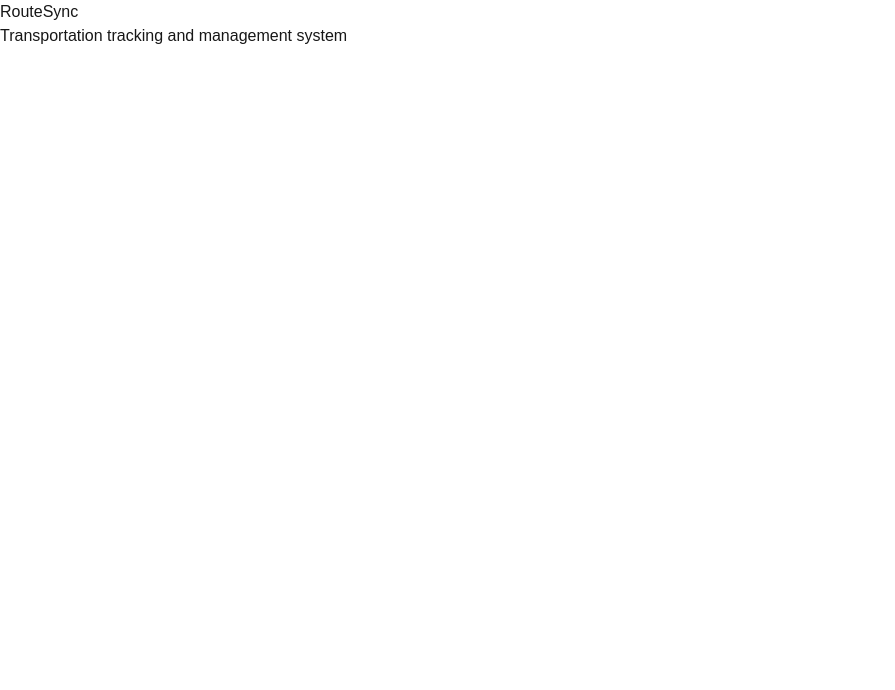
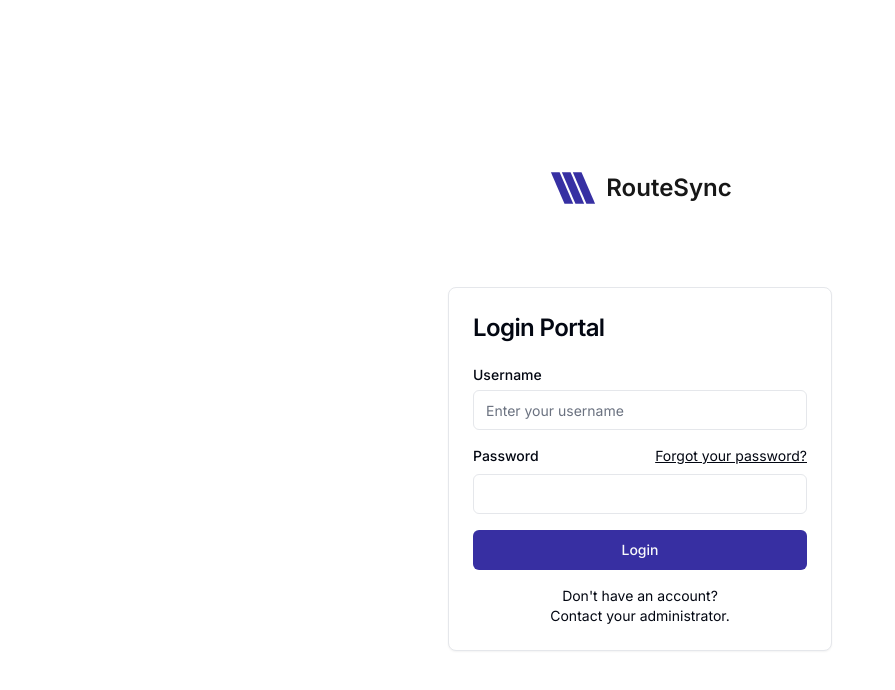
Before and after one commit to zun43d/routesync, a Next.js app: page / in a window 1280 px wide. Shown: the top 690 px of the page, without its empty margins (0-895 px from the left). Built offline with nearby package versions, Linux system fonts and the light colour scheme.

Commit message:
Login page done

```diff
--- /dev/null
+++ b/components/login-form.tsx
@@ -0,0 +1,53 @@
+import Link from 'next/link'
+
+import { Button } from '@/components/ui/button'
+import {
+	Card,
+	CardContent,
+	CardDescription,
+	CardHeader,
+	CardTitle,
+} from '@/components/ui/card'
+import { Input } from '@/components/ui/input'
+import { Label } from '@/components/ui/label'
+
+export function LoginForm() {
+	return (
+		<Card className="mx-auto max-w-sm w-full">
+			<CardHeader>
+				<CardTitle className="text-2xl">Login Portal</CardTitle>
+				{/* <CardDescription>
+					Enter your email below to login to your account
+				</CardDescription> */}
+			</CardHeader>
+			<CardContent>
+				<div className="grid gap-4">
+					<div className="grid gap-2">
+						<Label htmlFor="user">Username</Label>
+						<Input
+							id="user"
+							type="text"
+							placeholder="Enter your username"
+							required
+						/>
+					</div>
+					<div className="grid gap-2">
+						<div className="flex items-center">
+							<Label htmlFor="password">Password</Label>
+							<Link href="#" className="ml-auto inline-block text-sm underline">
+								Forgot your password?
+							</Link>
+						</div>
+						<Input id="password" type="password" required />
+					</div>
+					<Button type="submit" className="w-full">
+						Login
+					</Button>
+				</div>
+				<div className="mt-4 text-center text-sm">
+					Don&apos;t have an account? <br /> Contact your administrator.
+				</div>
+			</CardContent>
+		</Card>
+	)
+}
--- /dev/null
+++ b/components/ui/button.tsx
@@ -0,0 +1,56 @@
+import * as React from "react"
+import { Slot } from "@radix-ui/react-slot"
+import { cva, type VariantProps } from "class-variance-authority"
+
+import { cn } from "@/lib/utils"
+
+const buttonVariants = cva(
+  "inline-flex items-center justify-center gap-2 whitespace-nowrap rounded-md text-sm font-medium ring-offset-background transition-colors focus-visible:outline-none focus-visible:ring-2 focus-visible:ring-ring focus-visible:ring-offset-2 disabled:pointer-events-none disabled:opacity-50 [&_svg]:pointer-events-none [&_svg]:size-4 [&_svg]:shrink-0",
+  {
+    variants: {
+      variant: {
+        default: "bg-primary text-primary-foreground hover:bg-primary/90",
+        destructive:
+          "bg-destructive text-destructive-foreground hover:bg-destructive/90",
+        outline:
+          "border border-input bg-background hover:bg-accent hover:text-accent-foreground",
+        secondary:
+          "bg-secondary text-secondary-foreground hover:bg-secondary/80",
+        ghost: "hover:bg-accent hover:text-accent-foreground",
+        link: "text-primary underline-offset-4 hover:underline",
+      },
+      size: {
+        default: "h-10 px-4 py-2",
+        sm: "h-9 rounded-md px-3",
+        lg: "h-11 rounded-md px-8",
+        icon: "h-10 w-10",
+      },
+    },
+    defaultVariants: {
+      variant: "default",
+      size: "default",
+    },
+  }
+)
+
+export interface ButtonProps
+  extends React.ButtonHTMLAttributes<HTMLButtonElement>,
+    VariantProps<typeof buttonVariants> {
+  asChild?: boolean
+}
+
+const Button = React.forwardRef<HTMLButtonElement, ButtonProps>(
+  ({ className, variant, size, asChild = false, ...props }, ref) => {
+    const Comp = asChild ? Slot : "button"
+    return (
+      <Comp
+        className={cn(buttonVariants({ variant, size, className }))}
+        ref={ref}
+        {...props}
+      />
+    )
+  }
+)
+Button.displayName = "Button"
+
+export { Button, buttonVariants }
--- /dev/null
+++ b/components/ui/card.tsx
@@ -0,0 +1,79 @@
+import * as React from "react"
+
+import { cn } from "@/lib/utils"
+
+const Card = React.forwardRef<
+  HTMLDivElement,
+  React.HTMLAttributes<HTMLDivElement>
+>(({ className, ...props }, ref) => (
+  <div
+    ref={ref}
+    className={cn(
+      "rounded-lg border bg-card text-card-foreground shadow-sm",
+      className
+    )}
+    {...props}
+  />
+))
+Card.displayName = "Card"
+
+const CardHeader = React.forwardRef<
+  HTMLDivElement,
+  React.HTMLAttributes<HTMLDivElement>
+>(({ className, ...props }, ref) => (
+  <div
+    ref={ref}
+    className={cn("flex flex-col space-y-1.5 p-6", className)}
+    {...props}
+  />
+))
+CardHeader.displayName = "CardHeader"
+
+const CardTitle = React.forwardRef<
+  HTMLDivElement,
+  React.HTMLAttributes<HTMLDivElement>
+>(({ className, ...props }, ref) => (
+  <div
+    ref={ref}
+    className={cn(
+      "text-2xl font-semibold leading-none tracking-tight",
+      className
+    )}
+    {...props}
+  />
+))
+CardTitle.displayName = "CardTitle"
+
+const CardDescription = React.forwardRef<
+  HTMLDivElement,
+  React.HTMLAttributes<HTMLDivElement>
+>(({ className, ...props }, ref) => (
+  <div
+    ref={ref}
+    className={cn("text-sm text-muted-foreground", className)}
+    {...props}
+  />
+))
+CardDescription.displayName = "CardDescription"
+
+const CardContent = React.forwardRef<
+  HTMLDivElement,
+  React.HTMLAttributes<HTMLDivElement>
+>(({ className, ...props }, ref) => (
+  <div ref={ref} className={cn("p-6 pt-0", className)} {...props} />
+))
+CardContent.displayName = "CardContent"
+
+const CardFooter = React.forwardRef<
+  HTMLDivElement,
+  React.HTMLAttributes<HTMLDivElement>
+>(({ className, ...props }, ref) => (
+  <div
+    ref={ref}
+    className={cn("flex items-center p-6 pt-0", className)}
+    {...props}
+  />
+))
+CardFooter.displayName = "CardFooter"
+
+export { Card, CardHeader, CardFooter, CardTitle, CardDescription, CardContent }
--- /dev/null
+++ b/components/ui/input.tsx
@@ -0,0 +1,22 @@
+import * as React from "react"
+
+import { cn } from "@/lib/utils"
+
+const Input = React.forwardRef<HTMLInputElement, React.ComponentProps<"input">>(
+  ({ className, type, ...props }, ref) => {
+    return (
+      <input
+        type={type}
+        className={cn(
+          "flex h-10 w-full rounded-md border border-input bg-background px-3 py-2 text-base ring-offset-background file:border-0 file:bg-transparent file:text-sm file:font-medium file:text-foreground placeholder:text-muted-foreground focus-visible:outline-none focus-visible:ring-2 focus-visible:ring-ring focus-visible:ring-offset-2 disabled:cursor-not-allowed disabled:opacity-50 md:text-sm",
+          className
+        )}
+        ref={ref}
+        {...props}
+      />
+    )
+  }
+)
+Input.displayName = "Input"
+
+export { Input }
--- /dev/null
+++ b/components/ui/label.tsx
@@ -0,0 +1,24 @@
+import * as React from "react"
+import * as LabelPrimitive from "@radix-ui/react-label"
+import { cva, type VariantProps } from "class-variance-authority"
+
+import { cn } from "@/lib/utils"
+
+const labelVariants = cva(
+  "text-sm font-medium leading-none peer-disabled:cursor-not-allowed peer-disabled:opacity-70"
+)
+
+const Label = React.forwardRef<
+  React.ElementRef<typeof LabelPrimitive.Root>,
+  React.ComponentPropsWithoutRef<typeof LabelPrimitive.Root> &
+    VariantProps<typeof labelVariants>
+>(({ className, ...props }, ref) => (
+  <LabelPrimitive.Root
+    ref={ref}
+    className={cn(labelVariants(), className)}
+    {...props}
+  />
+))
+Label.displayName = LabelPrimitive.Root.displayName
+
+export { Label }
--- a/package.json
+++ b/package.json
@@ -9,10 +9,13 @@
     "lint": "next lint"
   },
   "dependencies": {
+    "@radix-ui/react-label": "^2.1.0",
+    "@radix-ui/react-slot": "^1.1.0",
     "class-variance-authority": "^0.7.0",
     "clsx": "^2.1.1",
     "lucide-react": "^0.460.0",
     "next": "15.0.3",
+    "next-themes": "^0.4.3",
     "react": "19.0.0-rc-66855b96-20241106",
     "react-dom": "19.0.0-rc-66855b96-20241106",
     "tailwind-merge": "^2.5.4",
--- a/pages/_app.tsx
+++ b/pages/_app.tsx
@@ -1,6 +1,19 @@
-import "@/styles/globals.css";
-import type { AppProps } from "next/app";
+import '@/styles/globals.css'
+import type { AppProps } from 'next/app'
+
+import { Inter as FontSans } from 'next/font/google'
+
+import { cn } from '@/lib/utils'
+
+const fontSans = FontSans({
+	subsets: ['latin'],
+	variable: '--font-sans',
+})
 
 export default function App({ Component, pageProps }: AppProps) {
-  return <Component {...pageProps} />;
+	return (
+		<main className={cn('font-sans antialiased', fontSans.variable)}>
+			<Component {...pageProps} />
+		</main>
+	)
 }
--- a/pages/index.tsx
+++ b/pages/index.tsx
@@ -1,8 +1,17 @@
+import Image from 'next/image'
+
+import { LoginForm } from '@/components/login-form'
+
 export default function Home() {
 	return (
-		<div>
-			<h1>RouteSync</h1>
-			<p>Transportation tracking and management system</p>
+		<div className="h-screen flex flex-col justify-center">
+			<header className="flex items-center justify-center pb-20 py-5 px-5 gap-2">
+				<Image src="/logo.svg" alt="RouteSync Logo" width={50} height={50} />
+				<h1 className="text-2xl font-semibold">RouteSync</h1>
+			</header>
+			<div className="flex items-center justify-center px-4">
+				<LoginForm />
+			</div>
 		</div>
 	)
 }
--- a/styles/globals.css
+++ b/styles/globals.css
@@ -28,7 +28,7 @@
 		--card-foreground: 224 71.4% 4.1%;
 		--popover: 0 0% 100%;
 		--popover-foreground: 224 71.4% 4.1%;
-		--primary: 220.9 39.3% 11%;
+		--primary: 244 55% 41%;
 		--primary-foreground: 210 20% 98%;
 		--secondary: 220 14.3% 95.9%;
 		--secondary-foreground: 220.9 39.3% 11%;
@@ -80,6 +80,9 @@
 	* {
 		@apply border-border;
 	}
+	html {
+		@apply font-sans;
+	}
 	body {
 		@apply bg-background text-foreground;
 	}
--- a/tailwind.config.ts
+++ b/tailwind.config.ts
@@ -1,44 +1,49 @@
-import type { Config } from "tailwindcss";
+import tailwindcssAnimate from 'tailwindcss-animate'
+import type { Config } from 'tailwindcss'
+import { fontFamily } from 'tailwindcss/defaultTheme'
 
 export default {
-    darkMode: ["class"],
+	darkMode: ['class'],
 	content: [
-    "./pages/**/*.{js,ts,jsx,tsx,mdx}",
-    "./components/**/*.{js,ts,jsx,tsx,mdx}",
-    "./app/**/*.{js,ts,jsx,tsx,mdx}",
+		'./pages/**/*.{js,ts,jsx,tsx,mdx}',
+		'./components/**/*.{js,ts,jsx,tsx,mdx}',
+		'./app/**/*.{js,ts,jsx,tsx,mdx}',
 	],
 	theme: {
 		extend: {
+			fontFamily: {
+				sans: ['var(--font-sans)', ...fontFamily.sans],
+			},
 			colors: {
 				background: 'hsl(var(--background))',
 				foreground: 'hsl(var(--foreground))',
 				card: {
 					DEFAULT: 'hsl(var(--card))',
-  				foreground: 'hsl(var(--card-foreground))'
+					foreground: 'hsl(var(--card-foreground))',
 				},
 				popover: {
 					DEFAULT: 'hsl(var(--popover))',
-  				foreground: 'hsl(var(--popover-foreground))'
+					foreground: 'hsl(var(--popover-foreground))',
 				},
 				primary: {
 					DEFAULT: 'hsl(var(--primary))',
-  				foreground: 'hsl(var(--primary-foreground))'
+					foreground: 'hsl(var(--primary-foreground))',
 				},
 				secondary: {
 					DEFAULT: 'hsl(var(--secondary))',
-  				foreground: 'hsl(var(--secondary-foreground))'
+					foreground: 'hsl(var(--secondary-foreground))',
 				},
 				muted: {
 					DEFAULT: 'hsl(var(--muted))',
-  				foreground: 'hsl(var(--muted-foreground))'
+					foreground: 'hsl(var(--muted-foreground))',
 				},
 				accent: {
 					DEFAULT: 'hsl(var(--accent))',
-  				foreground: 'hsl(var(--accent-foreground))'
+					foreground: 'hsl(var(--accent-foreground))',
 				},
 				destructive: {
 					DEFAULT: 'hsl(var(--destructive))',
-  				foreground: 'hsl(var(--destructive-foreground))'
+					foreground: 'hsl(var(--destructive-foreground))',
 				},
 				border: 'hsl(var(--border))',
 				input: 'hsl(var(--input))',
@@ -48,15 +53,15 @@
 					'2': 'hsl(var(--chart-2))',
 					'3': 'hsl(var(--chart-3))',
 					'4': 'hsl(var(--chart-4))',
-  				'5': 'hsl(var(--chart-5))'
-  			}
+					'5': 'hsl(var(--chart-5))',
+				},
 			},
 			borderRadius: {
 				lg: 'var(--radius)',
 				md: 'calc(var(--radius) - 2px)',
-  			sm: 'calc(var(--radius) - 4px)'
-  		}
-  	}
+				sm: 'calc(var(--radius) - 4px)',
 			},
-  plugins: [require("tailwindcss-animate")],
-} satisfies Config;
+		},
+	},
+	plugins: [tailwindcssAnimate],
+} satisfies Config
```
Also changed, not shown: public/logo.svg (added), 1 other file (tests, documents, lock files or other folders). Lines whose indentation alone changed are shown as unchanged.
